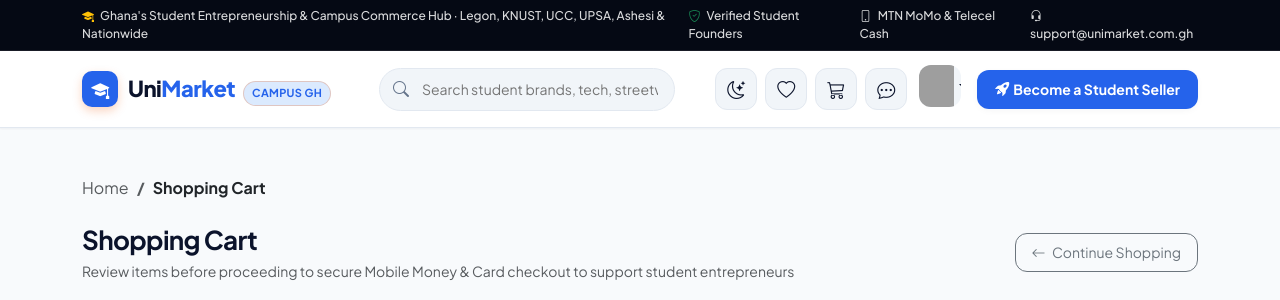
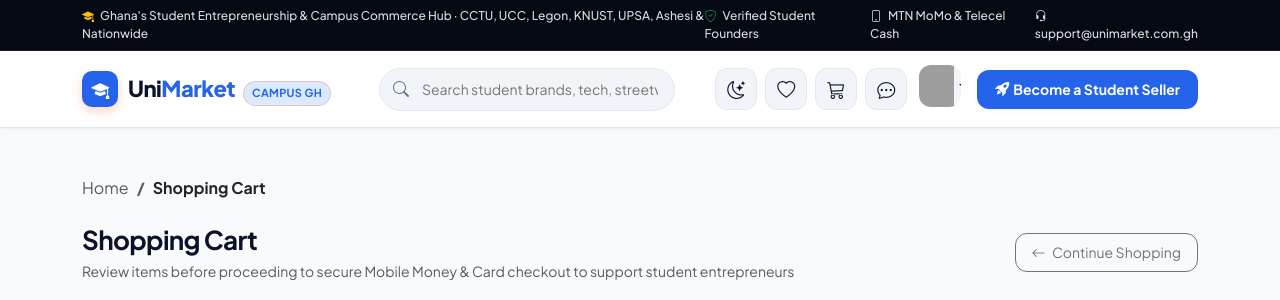
Before and after one commit to zeddx8/Unimarkt-place, a PHP site: page /cart.php in a window 1280 px wide. Shown: the top 300 px of the page. Run offline with PHP 8.4, Linux system fonts and the light colour scheme; a user stored in the database is signed in; data comes from the database, SQL or seed files in the repository; data that the repository does not hold is empty; grey boxes are pictures that could not be loaded.

Commit message:
Update header.php

```diff
--- a/includes/header.php
+++ b/includes/header.php
@@ -64,7 +64,7 @@ if (isLoggedIn()) {
     <div class="container d-flex justify-content-between align-items-center">
         <div>
             <i class="bi bi-mortarboard-fill text-warning me-1"></i>
-            <span>Ghana's Student Entrepreneurship & Campus Commerce Hub · Legon, KNUST, UCC, UPSA, Ashesi & Nationwide</span>
+            <span>Ghana's Student Entrepreneurship & Campus Commerce Hub · CCTU, UCC, Legon, KNUST,  UPSA, Ashesi & Nationwide</span>
         </div>
         <div class="d-flex gap-3">
             <span><i class="bi bi-shield-check text-success me-1"></i> Verified Student Founders</span>
```
